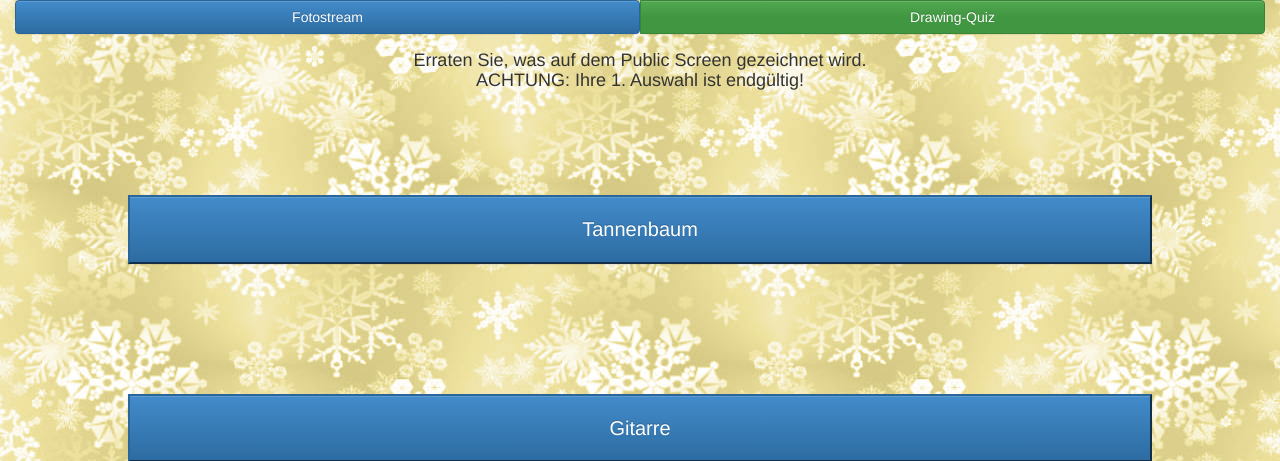
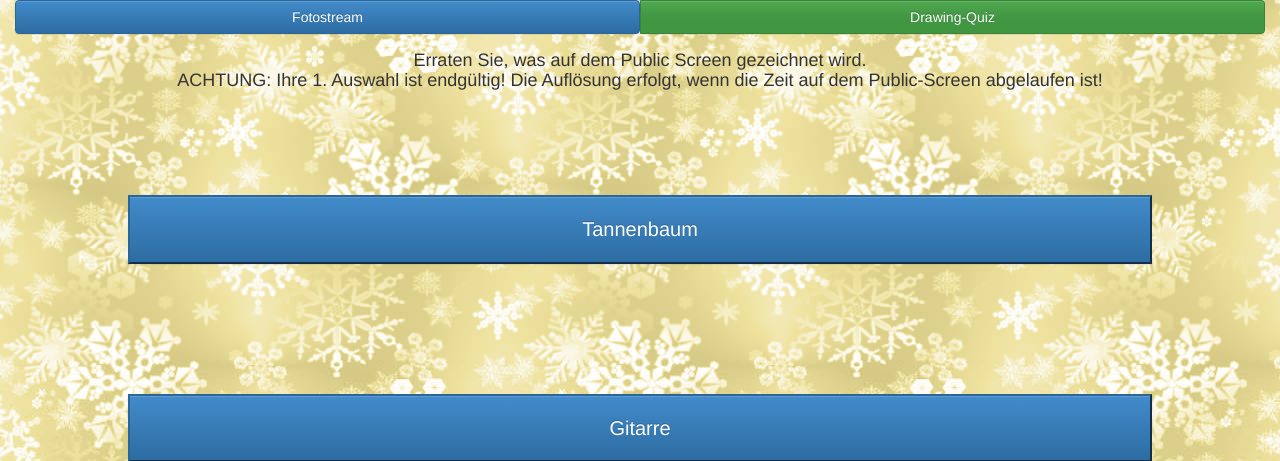
Before and after one commit to adnoela/hci, a PHP site: page /drawquiz.php in a window 1280 px wide. Shown: the top 461 px of the page. Run offline with PHP 8.4, Linux system fonts and the light colour scheme; some libraries are stand-ins or nearby versions.

Commit message:
buttons und info drawquiz

```diff
--- a/drawquiz.php
+++ b/drawquiz.php
@@ -79,7 +79,8 @@ and open the template in the editor.
 
         <div id="firstrow" class="row-fluid">
                 <div class="text-center">
-                    <h4>Erraten Sie, was auf dem Public Screen gezeichnet wird. <br> ACHTUNG: Ihre 1. Auswahl ist endgültig!</h4>
+                    <h4>Erraten Sie, was auf dem Public Screen gezeichnet wird. <br> ACHTUNG: Ihre 1. Auswahl ist endgültig! Die Auflösung erfolgt, wenn die
+                    Zeit auf dem Public-Screen abgelaufen ist!</h4>
                 </div>
             <div class="col-xs-4"></div>
         </div>
--- a/js/drawing.js
+++ b/js/drawing.js
@@ -94,11 +94,13 @@ function answer(answer) {
     btn = document.getElementsByClassName('btn-xl');
     for (var i=0; i<btn.length;i++){
         btn[i].disabled="true";
+        btn[i].style.opacity = "0.5";
         btn[i].style.background='#696969';
     }
 
     btn = document.getElementById('btn'+answer);
     btn.style.background='#FFA500';
+    btn.style.opacity = "1.0";
     request.open('post', "pusherdrawans.php?ans=" + ans, true);
     request.send(null);
 }
```
